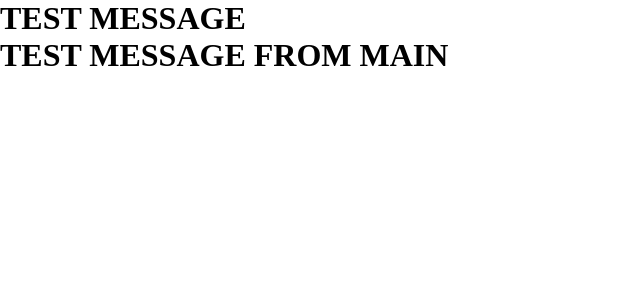
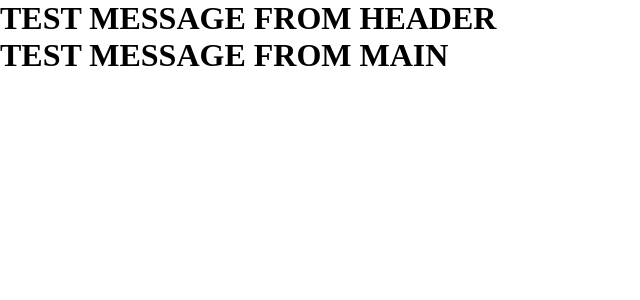
Before and after one commit to vdv-boolean/proj-html-vuejs, a Vue app: page / in a window 1280 px wide. Shown: the top 300 px of the page, without its empty margins (0-640 px from the left). Built offline with nearby package versions, Linux system fonts and the light colour scheme.

Commit message:
Change test message

```diff
--- a/src/components/Header.vue
+++ b/src/components/Header.vue
@@ -3,7 +3,7 @@
 </script>
 
 <template>
-    <h1>TEST MESSAGE</h1>
+    <h1>TEST MESSAGE FROM HEADER</h1>
 </template>
 
 <style scoped>
```
